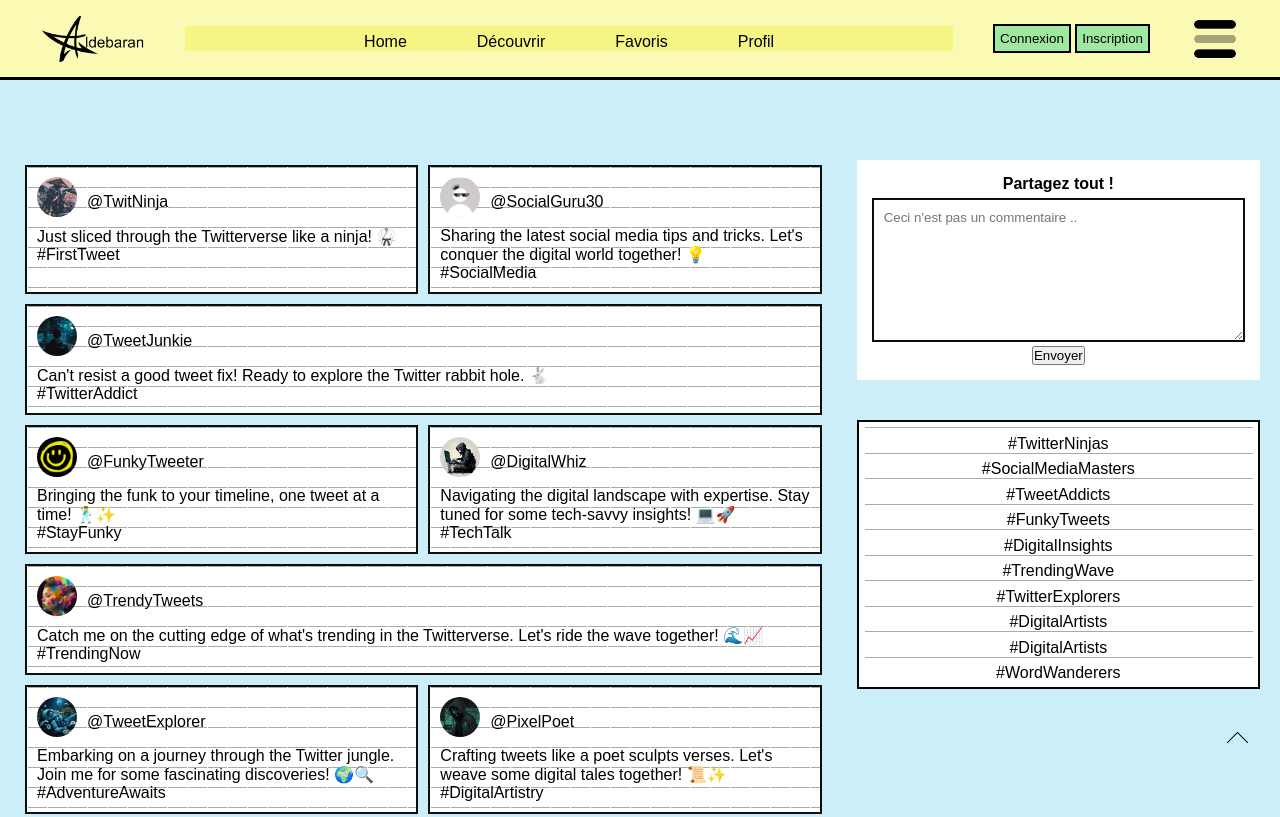
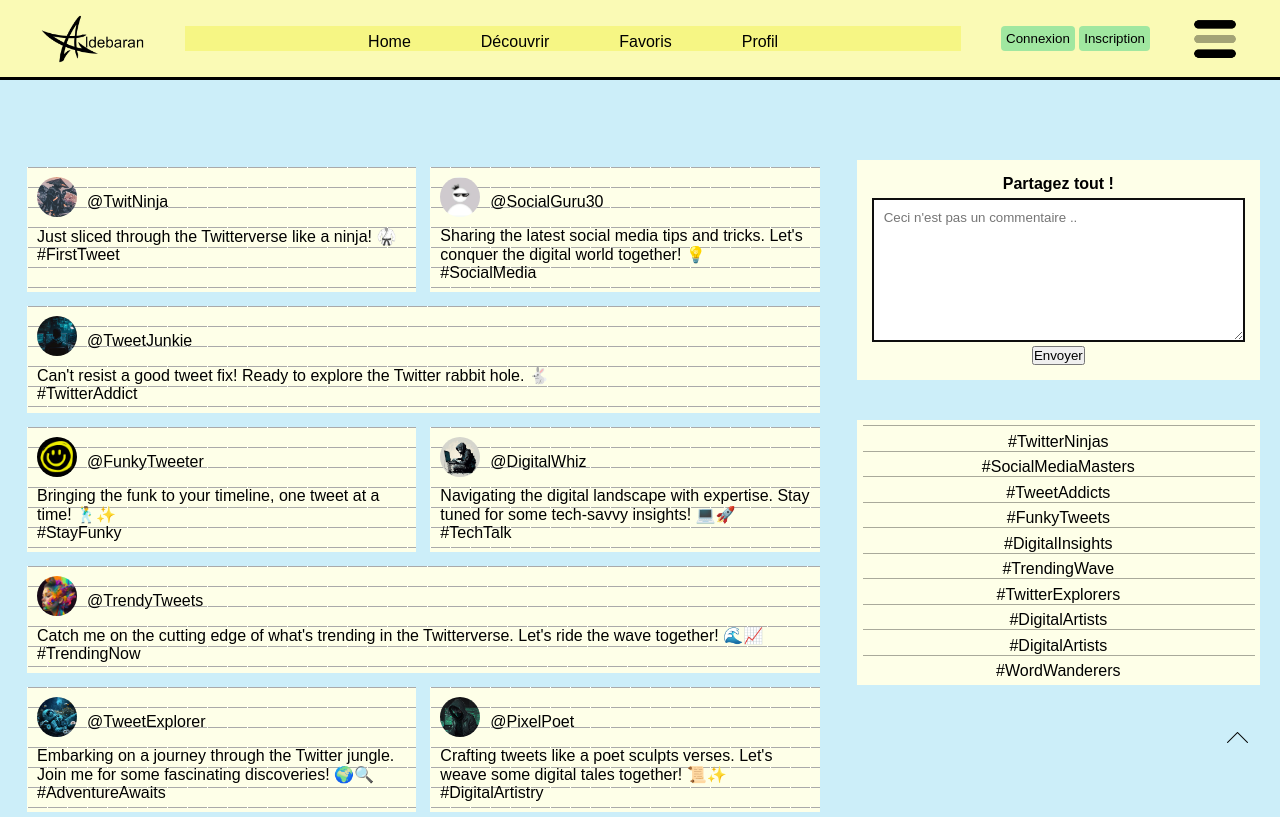
Before and after one commit to herm09/CSS-Layouting, a plain HTML site: page index.html in a window 1280 px wide. Shown: the top 817 px of the page. Drawn offline with Linux system fonts and the light colour scheme; a script that the page names is missing.

Commit message:
modif css

```diff
--- a/style.css
+++ b/style.css
@@ -40,7 +40,11 @@ nav button {
     background-color: rgb(160, 231, 160);
     border-style: none;
     padding: 5px;
-    border: 2px solid black;
+    border-radius: 0.3em;
+}
+
+nav button:hover {
+    background-color: rgb(103, 226, 103);
 }
 
 @media screen and (max-width: 700px) {
@@ -92,10 +96,10 @@ nav button {
     grid-column: span 1;
     margin: 5px;
     padding: 10px;
-    border: 2px solid #0e0e0e;
+    border: 2px solid rgb(204, 238, 249);
     box-sizing: border-box;
     background-color: rgb(255, 255, 255);
-    background-image: linear-gradient(transparent 1px, rgb(255, 255, 255) 1px), linear-gradient(90deg, transparent 1px, #00000055 1px);
+    background-image: linear-gradient(transparent 1px, rgb(254, 255, 232) 1px), linear-gradient(90deg, transparent 1px, #00000055 1px);
     background-size: 20px 20px;
 }
 
@@ -130,7 +134,7 @@ nav button {
 }
 
 .form {
-    background-color: rgb(255, 255, 255);
+    background-color: rgb(254, 255, 232);
     padding: 15px;
     text-align: center;
 }
@@ -149,9 +153,8 @@ nav button {
 
 .hashtags {
     margin-top: 40px;
-    background-color: white;
+    background-color: rgb(254, 255, 232);
     padding: 5px;
-    border: 2px solid black;
 }
 
 .tags li {
@@ -160,7 +163,7 @@ nav button {
     padding-top: 7.5px;
     flex-grow: 1;
     justify-content: center;
-    background-image: linear-gradient(transparent 1px, rgb(255, 255, 255) 1px), linear-gradient(90deg, transparent 1px, #00000055 1px);
+    background-image: linear-gradient(transparent 1px, rgb(254, 255, 232) 1px), linear-gradient(90deg, transparent 1px, #00000055 1px);
 }
 
 /*-----------------------------------------------------*/
```
